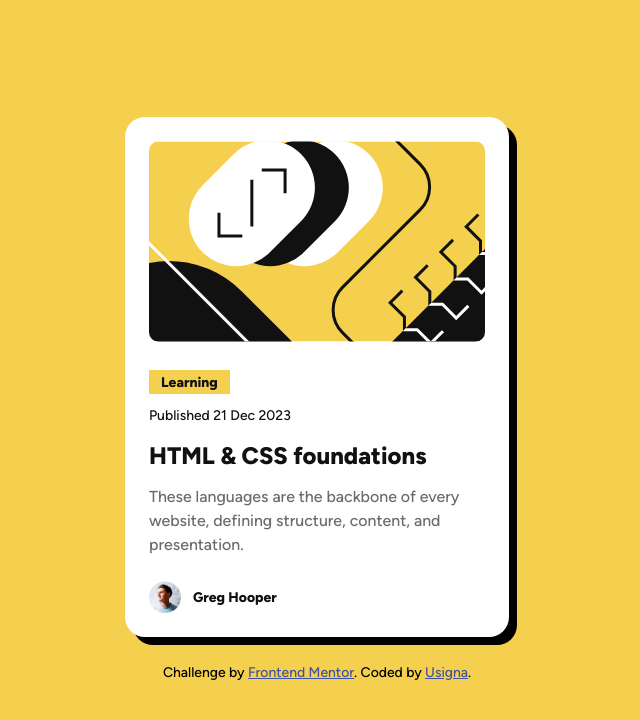
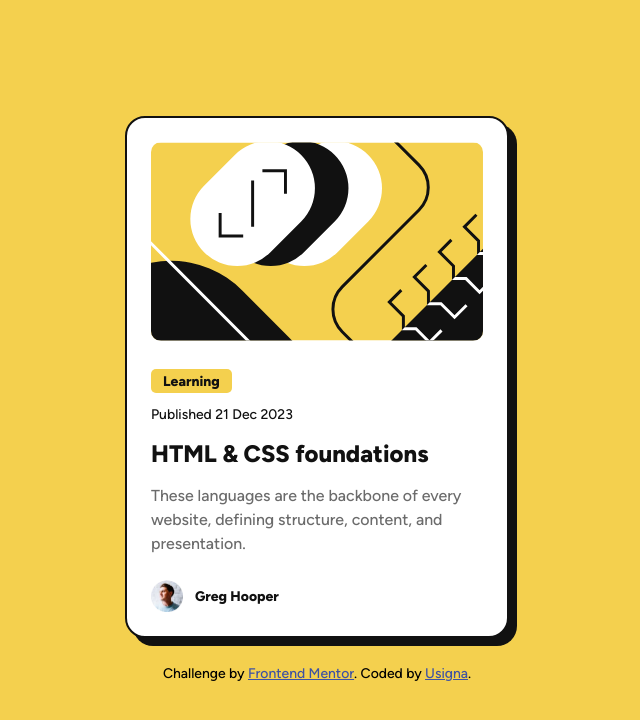
Before and after one commit to usignak/blog-preview-card, a plain HTML site: page index.html in a window 1280 px wide. Shown: the whole page, without its empty margins (323-963 px from the left). Drawn offline with Linux system fonts and the light colour scheme.

Commit message:
Add border for card

```diff
--- a/css/style.css
+++ b/css/style.css
@@ -34,9 +34,10 @@ body {
   display: block;
   max-width: 327px;
   background-color: #fff;
+  border: 2px solid #111;
   border-radius: 20px;
   padding: 24px;
-  box-shadow: 8px 8px 0 #000;
+  box-shadow: 8px 8px 0 #111;
   color: #111;
   text-decoration: none;
   margin-right: 24px;
@@ -60,6 +61,7 @@ body {
   padding: 4px 12px;
   font-weight: 800;
   font-size: 1.2rem;
+  border-radius: 5px;
 }
 
 .date {
```
Also changed, not shown: screenshot.png.
